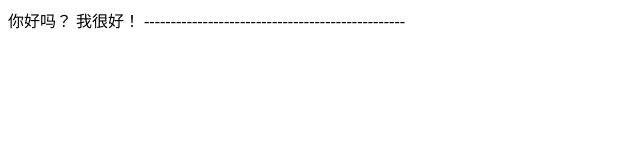
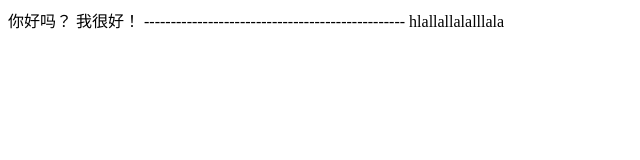
Before and after one commit to vigina/git-note, a website: page 2.html in a window 1280 px wide. Shown: the whole page, without its empty margins (0-640 px from the left). Drawn offline with Linux system fonts and the light colour scheme.

Commit message:
suiyidezi

```diff
--- a/2.html
+++ b/2.html
@@ -9,5 +9,6 @@
 你好吗？
 我很好！
 -------------------------------------------------
+hlallallalalllala
 </body>
 </html>
```
